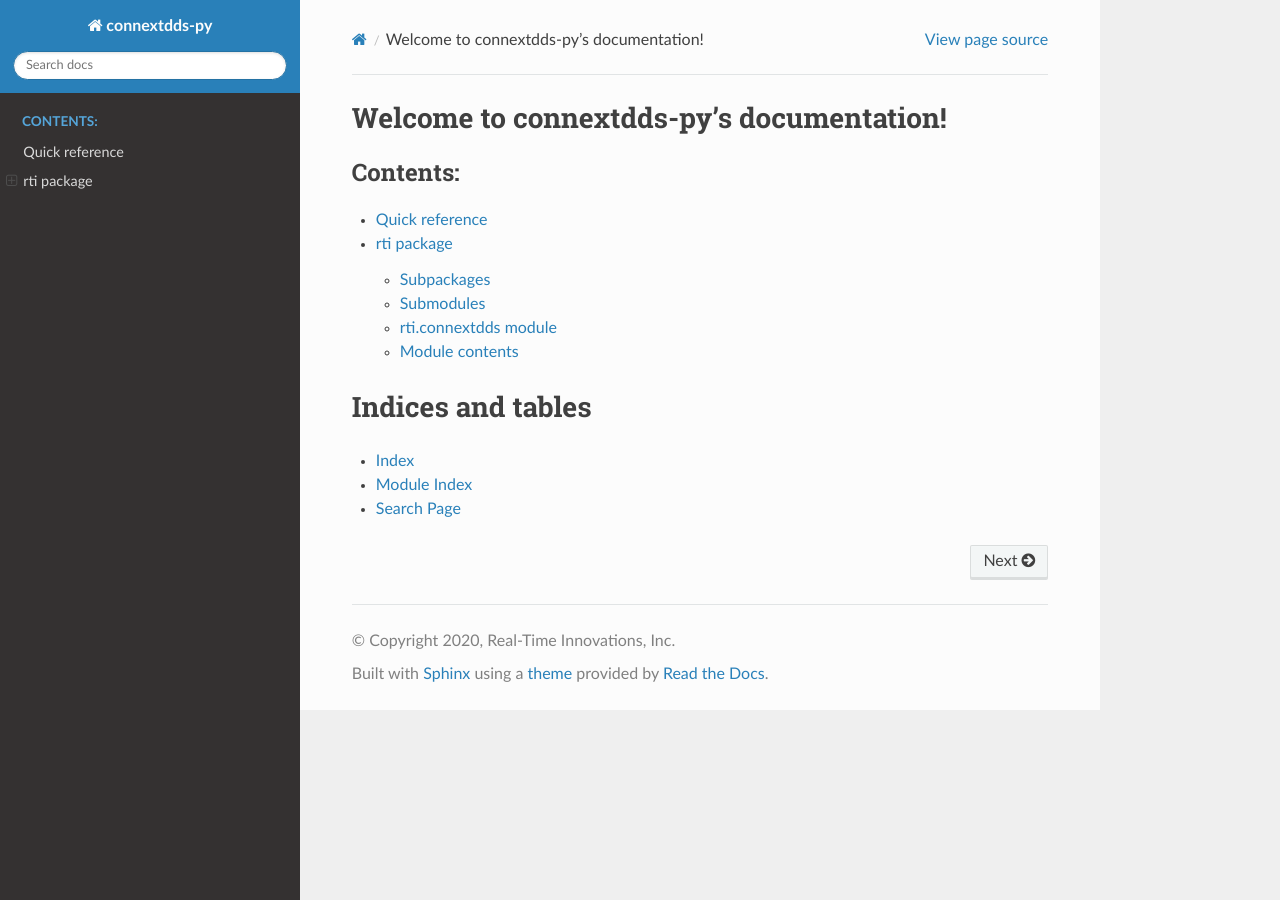
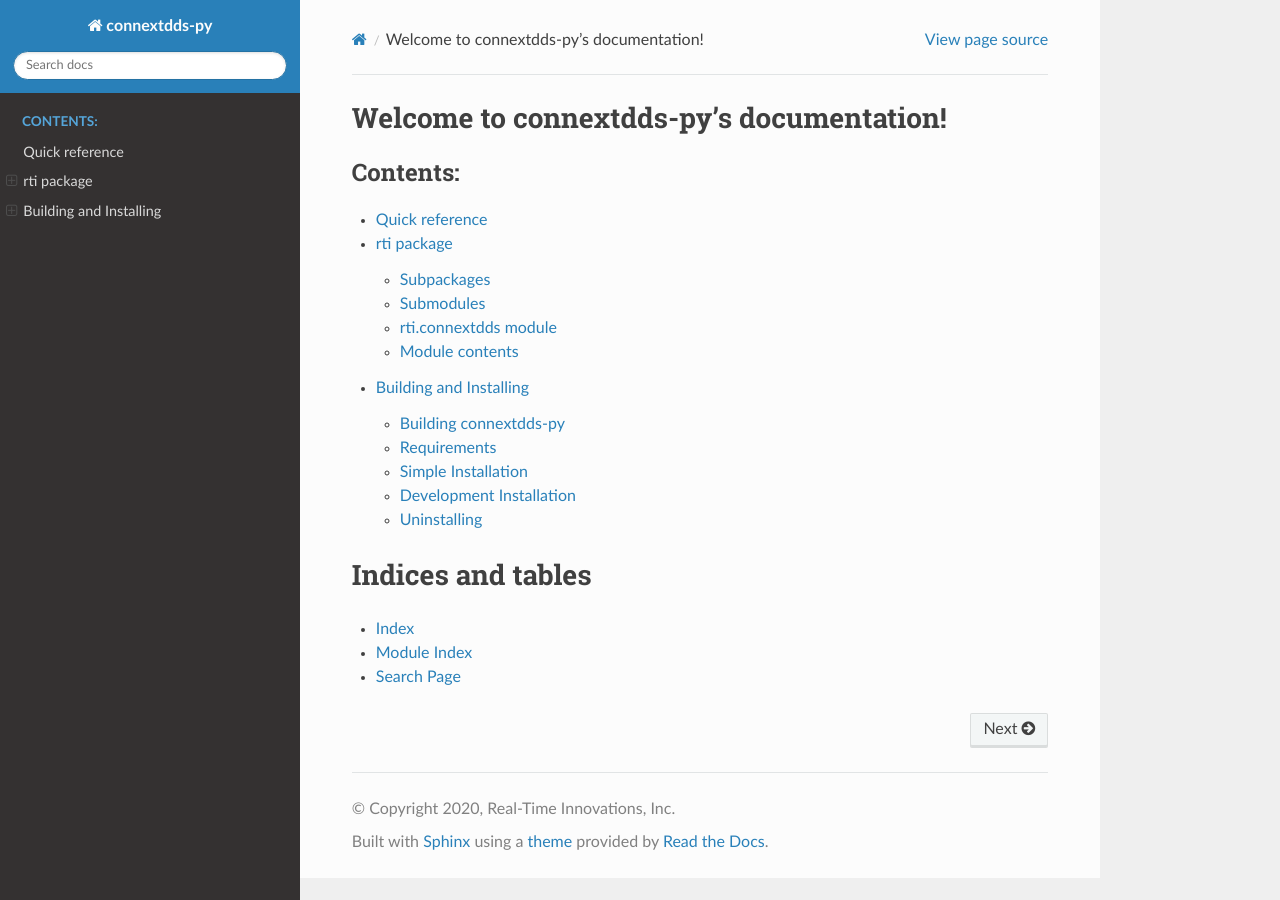
Before and after one commit to rticommunity/connextdds-py, a Sphinx documentation site: the page built from docs/source/index.rst, in a window 1280 px wide. Built offline with Sphinx 7.4.7 and the Read the Docs theme 2.0.0, drawn with Linux system fonts in a browser that asks for light colours; some of the changed lines change nothing that is shown.

Commit message:
Added the building instructions to documents

```diff
--- /dev/null
+++ b/docs/source/building.rst
@@ -0,0 +1,61 @@
+.. py:currentmodule:: rti.connextdds
+
+Building and Installing
+~~~~~~~~~~~~~~~~~~~~~~~
+
+Building connextdds-py
+======================
+
+This section is for instructions on how to build and install connextdds-py.
+
+Requirements
+============
+
+- macOS or Linux (Windows support coming soon)
+- CMake 3.15+
+- Python 2.7, Python3.x with pip or pip3 respectively
+- RTI Connext DDS 5.3.1, 6.0.x
+
+**Note: On certain platforms (ie Ubuntu 20.04 LTS), you must explicity mention
+what python version you are using. To do so, just use pip3 or python3 in place of
+pip or python**
+
+Simple Installation
+===================
+
+1. Clone the repo and submodules and enter the directory
+   ``$ git clone --recurse-submodules https://github.com/rticommunity/connextdds-py.git``
+   ``$ cd connextdds-py``
+2. Set the environment variables
+   ``$ export NDDSHOME=<install location of Connext Pro>``
+   ``$ export CONNEXTDDS_ARCH=<target arch>``
+   ``$ export LD_LIBRARY_PATH=<location of target libs>:$LD_LIBRARY_PATH``
+   ``$ export NJOBS=<number of concurrent make jobs, default 1>``
+3. Build and install
+   ``$ pip install .``
+
+Development Installation
+========================
+If you want to cahce the build files, you can use wheels.
+
+1. Install the wheel package using pip.
+   ``$ pip install wheel``
+2. Clone the repo and submodules and enter the directory
+   ``$ git clone --recurse-submodules https://github.com/rticommunity/connextdds-py.git``
+   ``$ cd connextdds-py``
+3. Set the environment variables
+   ``$ export NDDSHOME=<install location of Connext Pro>``
+   ``$ export CONNEXTDDS_ARCH=<target arch>``
+   ``$ export LD_LIBRARY_PATH=<location of target libs>:$LD_LIBRARY_PATH``
+   ``$ export NJOBS=<number of concurrent make jobs, default 1>``
+4. Run the setup script
+   ``$ python setup.py bdist_wheel``
+5. Install the package
+   ``$ pip install dist/*``
+
+
+Uninstalling
+============
+If you wish to install a new version or update the development version,
+you must uninstall the python package. To do so, run
+``$ pip uninstall rti -y``
--- a/docs/source/index.rst
+++ b/docs/source/index.rst
@@ -12,6 +12,7 @@ Welcome to connextdds-py's documentation!
 
    quick.rst
    rti.rst
+   building.rst
 
 
 Indices and tables
```
